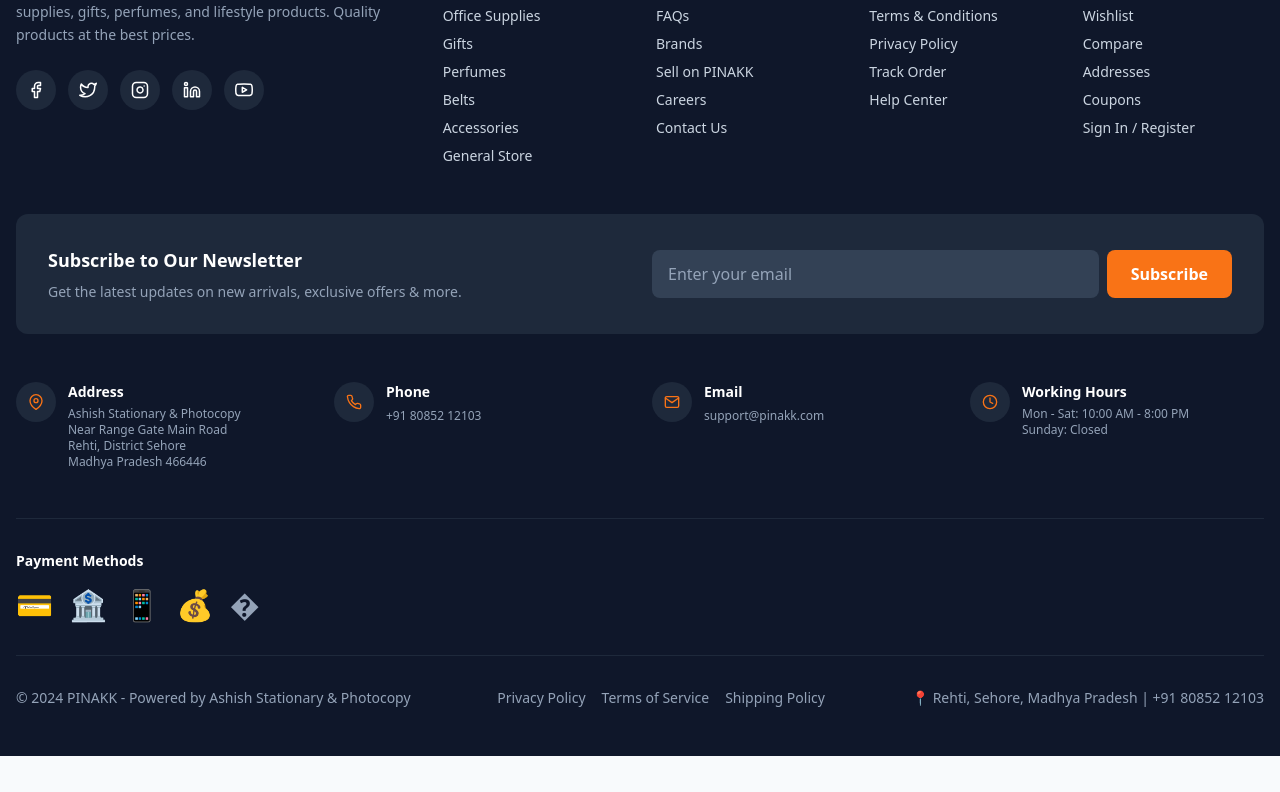
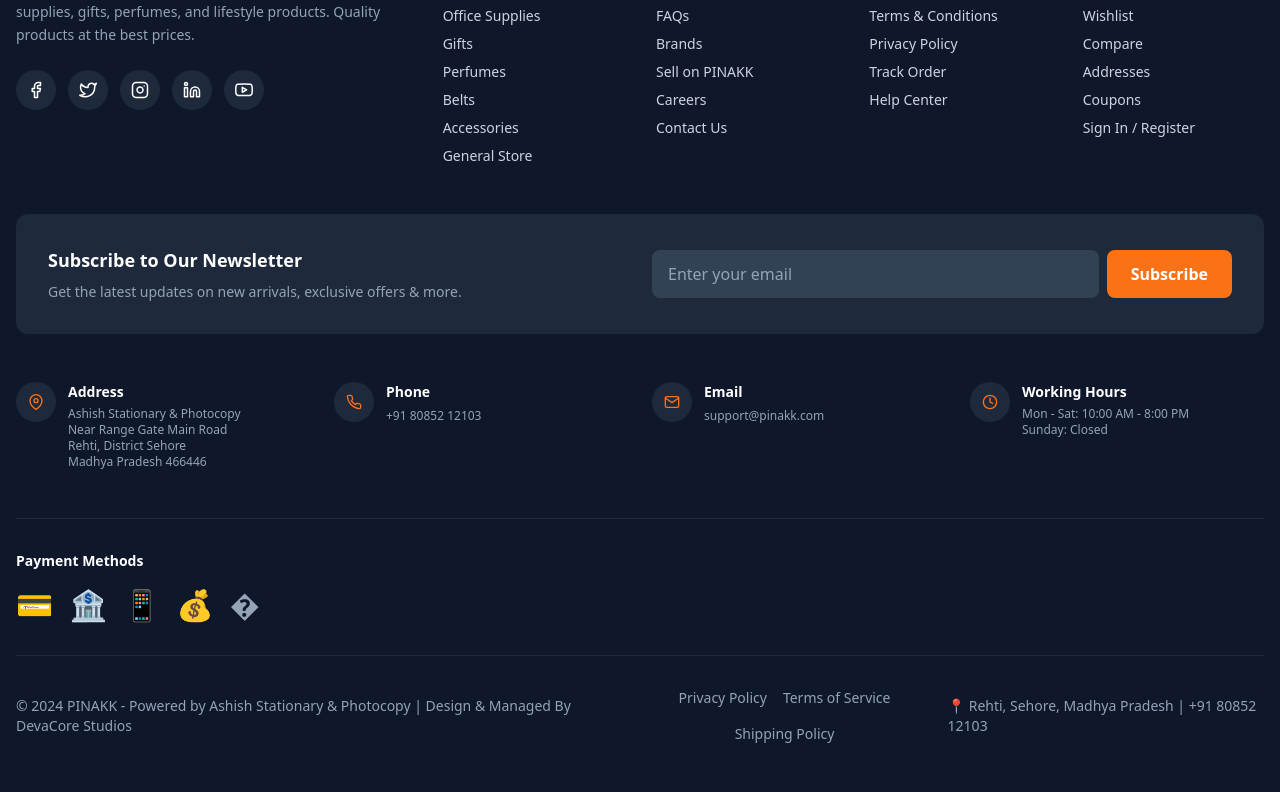
Before and after one commit to ashishstationery8085-cyber/PINAKK, a Next.js app in the folder client/: page / in a window 1280 px wide. Shown: the part 5740-6532 px from the top of the page. Before the commit the page ends 6496 px from the top, so only its background shows below. Built offline with nearby package versions, Linux system fonts and the light colour scheme; no server answers.

Commit message:
Update footer with DevaCore Studios credit
- Added 'Design & Managed By DevaCore Studios' to footer
- Updated company credit in footer bottom bar

```diff
--- a/client/src/components/Footer.tsx
+++ b/client/src/components/Footer.tsx
@@ -180,7 +180,7 @@
 
         {/* Bottom Bar */}
         <div className="mt-8 pt-8 border-t border-slate-800 flex flex-col md:flex-row justify-between items-center gap-4 text-sm text-slate-400">
-          <p>© 2024 PINAKK - Powered by Ashish Stationary & Photocopy</p>
+          <p>© 2024 PINAKK - Powered by Ashish Stationary & Photocopy | Design & Managed By DevaCore Studios</p>
           <div className="flex flex-wrap justify-center gap-4">
             <Link href="/privacy" className="hover:text-white transition">Privacy Policy</Link>
             <Link href="/terms" className="hover:text-white transition">Terms of Service</Link>
```
